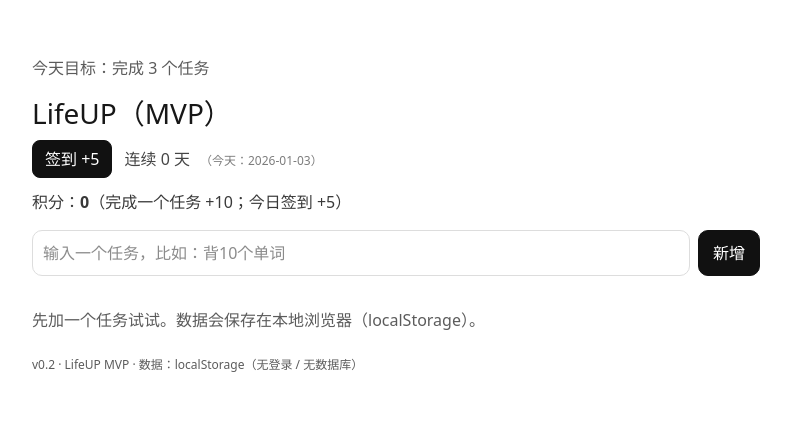
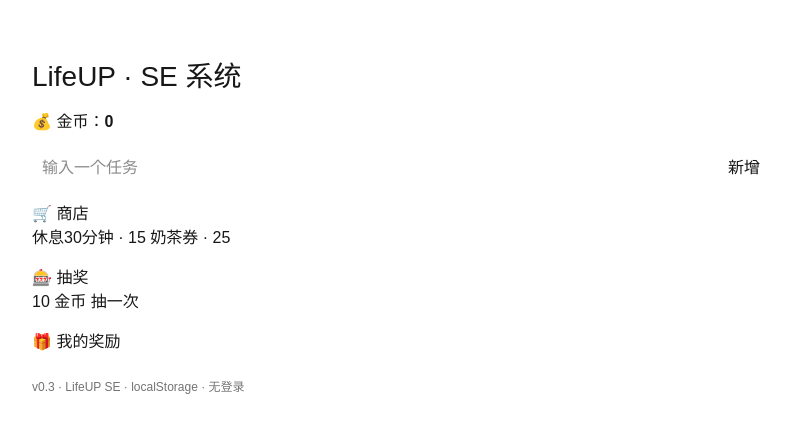
Before and after one commit to sun459876829/lifeup, a Next.js app: page / in a window 1280 px wide. Shown: the top 432 px of the page, without its empty margins (244-1035 px from the left). Built offline with nearby package versions, Linux system fonts and the light colour scheme.

Commit message:
feat: update LifeUP SE page

```diff
--- a/src/app/page.js
+++ b/src/app/page.js
@@ -2,26 +2,17 @@
 
 import { useEffect, useMemo, useState } from "react";
 
-const TASKS_KEY = "lifeup.tasks.v1";
-const CHECKIN_KEY = "lifeup.checkin.v1";
+/** ============ localStorage keys ============ */
+const TASKS_KEY = "lifeup.tasks.v2";
+const WALLET_KEY = "lifeup.wallet.v1";
+const LEDGER_KEY = "lifeup.ledger.v1";
+const CLAIMS_KEY = "lifeup.claims.v1";
+const DAILY_KEY = "lifeup.daily.v1";
 
-function getLocalDateKey(d = new Date()) {
-  const y = d.getFullYear();
-  const m = String(d.getMonth() + 1).padStart(2, "0");
-  const day = String(d.getDate()).padStart(2, "0");
-  return `${y}-${m}-${day}`;
-}
-
-function localMidnightFromKey(dateKey) {
-  const [y, m, d] = dateKey.split("-").map((x) => Number(x));
-  return new Date(y, (m || 1) - 1, d || 1, 0, 0, 0, 0);
-}
-
-function diffDays(dateKey1, dateKey2) {
-  const t1 = localMidnightFromKey(dateKey1).getTime();
-  const t2 = localMidnightFromKey(dateKey2).getTime();
-  const msPerDay = 24 * 60 * 60 * 1000;
-  return Math.round((t2 - t1) / msPerDay);
+/** ============ utils ============ */
+function todayKey() {
+  const d = new Date();
+  return `${d.getFullYear()}-${d.getMonth() + 1}-${d.getDate()}`;
 }
 
 function safeLoad(key, fallback) {
@@ -37,47 +28,32 @@
 function safeSave(key, value) {
   try {
     localStorage.setItem(key, JSON.stringify(value));
-  } catch {
-    // ignore
-  }
+  } catch {}
 }
 
+/** ============ main ============ */
 export default function Page() {
-  const todayKey = useMemo(() => getLocalDateKey(), []);
   const [hydrated, setHydrated] = useState(false);
 
   const [tasks, setTasks] = useState([]);
   const [title, setTitle] = useState("");
 
-  const [checkin, setCheckin] = useState({
-    lastDateKey: null,
-    streak: 0,
-  });
+  const [wallet, setWallet] = useState({ coins: 0 });
+  const [ledger, setLedger] = useState([]);
+  const [claims, setClaims] = useState([]);
+  const [daily, setDaily] = useState({ date: "", bonusGiven: false });
 
-  // 读取本地数据
+  /** ===== load ===== */
   useEffect(() => {
-    const loadedTasks = safeLoad(TASKS_KEY, []);
-    const normalizedTasks = Array.isArray(loadedTasks)
-      ? loadedTasks
-          .filter((x) => x && typeof x.title === "string")
-          .map((x) => ({
-            id: typeof x.id === "string" ? x.id : crypto.randomUUID(),
-            title: x.title,
-            done: Boolean(x.done),
-          }))
-      : [];
-    setTasks(normalizedTasks);
-
-    const loadedCheckin = safeLoad(CHECKIN_KEY, {});
-    setCheckin({
-      lastDateKey: typeof loadedCheckin.lastDateKey === "string" ? loadedCheckin.lastDateKey : null,
-      streak: Number.isFinite(loadedCheckin.streak) ? Math.max(0, Number(loadedCheckin.streak)) : 0,
-    });
-
+    setTasks(safeLoad(TASKS_KEY, []));
+    setWallet(safeLoad(WALLET_KEY, { coins: 0 }));
+    setLedger(safeLoad(LEDGER_KEY, []));
+    setClaims(safeLoad(CLAIMS_KEY, []));
+    setDaily(safeLoad(DAILY_KEY, { date: "", bonusGiven: false }));
     setHydrated(true);
   }, []);
 
-  // 写入本地数据
+  /** ===== save ===== */
   useEffect(() => {
     if (!hydrated) return;
     safeSave(TASKS_KEY, tasks);
@@ -85,153 +61,181 @@
 
   useEffect(() => {
     if (!hydrated) return;
-    safeSave(CHECKIN_KEY, checkin);
-  }, [checkin, hydrated]);
+    safeSave(WALLET_KEY, wallet);
+    safeSave(LEDGER_KEY, ledger);
+    safeSave(CLAIMS_KEY, claims);
+    safeSave(DAILY_KEY, daily);
+  }, [wallet, ledger, claims, daily, hydrated]);
 
-  const checkedInToday = hydrated && checkin.lastDateKey === todayKey;
-
-  function doCheckin() {
-    if (!hydrated) return;
-    if (checkin.lastDateKey === todayKey) return;
-
-    let nextStreak = 1;
-
-    if (checkin.lastDateKey) {
-      const delta = diffDays(checkin.lastDateKey, todayKey);
-      nextStreak = delta === 1 ? checkin.streak + 1 : 1;
-    }
-
-    setCheckin({
-      lastDateKey: todayKey,
-      streak: nextStreak,
-    });
+  /** ===== helpers ===== */
+  function earn(amount, reason) {
+    setWallet((w) => ({ coins: w.coins + amount }));
+    setLedger((l) => [
+      {
+        id: crypto.randomUUID(),
+        type: "earn",
+        amount,
+        reason,
+        at: Date.now(),
+      },
+      ...l,
+    ]);
   }
 
-  const points = useMemo(() => {
-    const taskPoints = tasks.filter((t) => t.done).length * 10;
-    const checkinPoints = checkedInToday ? 5 : 0;
-    return taskPoints + checkinPoints;
-  }, [tasks, checkedInToday]);
+  function spend(amount, reason) {
+    if (wallet.coins < amount) return false;
+    setWallet((w) => ({ coins: w.coins - amount }));
+    setLedger((l) => [
+      {
+        id: crypto.randomUUID(),
+        type: "spend",
+        amount,
+        reason,
+        at: Date.now(),
+      },
+      ...l,
+    ]);
+    return true;
+  }
 
+  /** ===== tasks ===== */
   function addTask() {
     const t = title.trim();
     if (!t) return;
-    setTasks((prev) => [{ id: crypto.randomUUID(), title: t, done: false }, ...prev]);
+    setTasks((prev) => [
+      {
+        id: crypto.randomUUID(),
+        title: t,
+        status: "todo",
+        difficulty: "M",
+        estMinutes: 10,
+      },
+      ...prev,
+    ]);
     setTitle("");
   }
 
-  function toggleTask(id) {
-    setTasks((prev) => prev.map((t) => (t.id === id ? { ...t, done: !t.done } : t)));
+  function completeTask(id) {
+    setTasks((prev) =>
+      prev.map((t) => (t.id === id ? { ...t, status: "done" } : t))
+    );
+
+    // 完成奖励（完成给多）
+    earn(6, "complete_task");
+
+    // 每日首次完成任务 +2
+    const today = todayKey();
+    if (daily.date !== today || !daily.bonusGiven) {
+      earn(2, "daily_first_complete");
+      setDaily({ date: today, bonusGiven: true });
+    }
   }
 
-  function removeTask(id) {
-    setTasks((prev) => prev.filter((t) => t.id !== id));
+  /** ===== shop ===== */
+  function redeem(name, cost) {
+    if (!spend(cost, "redeem")) return;
+    setClaims((c) => [
+      {
+        id: crypto.randomUUID(),
+        name,
+        used: false,
+        from: "shop",
+      },
+      ...c,
+    ]);
   }
 
+  /** ===== gacha ===== */
+  function drawGacha() {
+    if (!spend(10, "gacha")) return;
+
+    const r = Math.random();
+    let reward = "休息10分钟券";
+    if (r > 0.95) reward = "美甲基金券";
+    else if (r > 0.7) reward = "奶茶券";
+
+    setClaims((c) => [
+      {
+        id: crypto.randomUUID(),
+        name: reward,
+        used: false,
+        from: "gacha",
+      },
+      ...c,
+    ]);
+  }
+
+  /** ===== ui ===== */
   return (
-    <main style={{ maxWidth: 760, margin: "40px auto", padding: 16, fontFamily: "system-ui" }}>
-      <div style={{ opacity: 0.7, marginBottom: 12 }}>今天目标：完成 3 个任务</div>
+    <main style={{ maxWidth: 760, margin: "40px auto", padding: 16 }}>
+      <h1 style={{ fontSize: 28 }}>LifeUP · SE 系统</h1>
 
-      <h1 style={{ fontSize: 28, marginBottom: 6 }}>LifeUP（MVP）</h1>
-
-      <div style={{ display: "flex", gap: 12, alignItems: "center", marginBottom: 12 }}>
-        <button
-          onClick={doCheckin}
-          disabled={!hydrated || checkedInToday}
-          style={{
-            padding: "6px 12px",
-            borderRadius: 8,
-            border: "1px solid #111",
-            background: checkedInToday ? "#eee" : "#111",
-            color: checkedInToday ? "#666" : "#fff",
-            cursor: checkedInToday ? "not-allowed" : "pointer",
-          }}
-        >
-          {checkedInToday ? "今日已签到" : "签到 +5"}
-        </button>
-
-        <div style={{ opacity: 0.8 }}>
-          连续 {hydrated ? checkin.streak : "—"} 天
-          <span style={{ marginLeft: 10, opacity: 0.7, fontSize: 12 }}>（今天：{todayKey}）</span>
-        </div>
+      <div style={{ margin: "12px 0" }}>
+        💰 金币：<b>{wallet.coins}</b>
       </div>
 
-      <div style={{ marginBottom: 16, opacity: 0.85 }}>
-        积分：<b>{points}</b>（完成一个任务 +10；今日签到 +5）
-      </div>
-
-      <div style={{ display: "flex", gap: 8, marginBottom: 16 }}>
+      {/* add task */}
+      <div style={{ display: "flex", gap: 8, marginBottom: 12 }}>
         <input
           value={title}
           onChange={(e) => setTitle(e.target.value)}
-          placeholder="输入一个任务，比如：背10个单词"
-          style={{ flex: 1, padding: 10, border: "1px solid #ddd", borderRadius: 10 }}
-          onKeyDown={(e) => {
-            if (e.key === "Enter") addTask();
-          }}
+          placeholder="输入一个任务"
+          style={{ flex: 1, padding: 10 }}
+          onKeyDown={(e) => e.key === "Enter" && addTask()}
         />
-        <button
-          onClick={addTask}
-          style={{
-            padding: "10px 14px",
-            borderRadius: 10,
-            border: "1px solid #111",
-            background: "#111",
-            color: "#fff",
-            cursor: "pointer",
-          }}
-        >
-          新增
-        </button>
+        <button onClick={addTask}>新增</button>
       </div>
 
-      <ul style={{ listStyle: "none", padding: 0, margin: 0, display: "grid", gap: 10 }}>
+      {/* tasks */}
+      <ul style={{ listStyle: "none", padding: 0 }}>
         {tasks.map((t) => (
           <li
             key={t.id}
             style={{
+              padding: 10,
               border: "1px solid #eee",
-              borderRadius: 14,
-              padding: 12,
+              borderRadius: 10,
+              marginBottom: 8,
               display: "flex",
-              alignItems: "center",
-              gap: 10,
+              justifyContent: "space-between",
             }}
           >
-            <input type="checkbox" checked={t.done} onChange={() => toggleTask(t.id)} />
-            <div
+            <span
               style={{
-                flex: 1,
-                textDecoration: t.done ? "line-through" : "none",
-                opacity: t.done ? 0.6 : 1,
+                textDecoration: t.status === "done" ? "line-through" : "none",
+                opacity: t.status === "done" ? 0.6 : 1,
               }}
             >
               {t.title}
-            </div>
-            <button
-              onClick={() => removeTask(t.id)}
-              style={{
-                border: "1px solid #ddd",
-                background: "transparent",
-                padding: "6px 10px",
-                borderRadius: 10,
-                cursor: "pointer",
-              }}
-            >
-              删除
-            </button>
+            </span>
+            {t.status !== "done" && (
+              <button onClick={() => completeTask(t.id)}>完成</button>
+            )}
           </li>
         ))}
       </ul>
 
-      {tasks.length === 0 && (
-        <div style={{ marginTop: 16, opacity: 0.7 }}>
-          先加一个任务试试。数据会保存在本地浏览器（localStorage）。
+      {/* shop */}
+      <h3>🛒 商店</h3>
+      <button onClick={() => redeem("休息30分钟券", 15)}>
+        休息30分钟 · 15
+      </button>{" "}
+      <button onClick={() => redeem("奶茶券", 25)}>奶茶券 · 25</button>
+
+      {/* gacha */}
+      <h3 style={{ marginTop: 16 }}>🎰 抽奖</h3>
+      <button onClick={drawGacha}>10 金币 抽一次</button>
+
+      {/* claims */}
+      <h3 style={{ marginTop: 16 }}>🎁 我的奖励</h3>
+      {claims.map((c) => (
+        <div key={c.id} style={{ opacity: c.used ? 0.5 : 1 }}>
+          {c.name}（{c.from}）
         </div>
-      )}
+      ))}
 
-      <div style={{ marginTop: 24, fontSize: 12, opacity: 0.7 }}>
-        v0.2 · LifeUP MVP · 数据：localStorage（无登录 / 无数据库）
+      <div style={{ marginTop: 24, fontSize: 12, opacity: 0.6 }}>
+        v0.3 · LifeUP SE · localStorage · 无登录
       </div>
     </main>
   );
```
